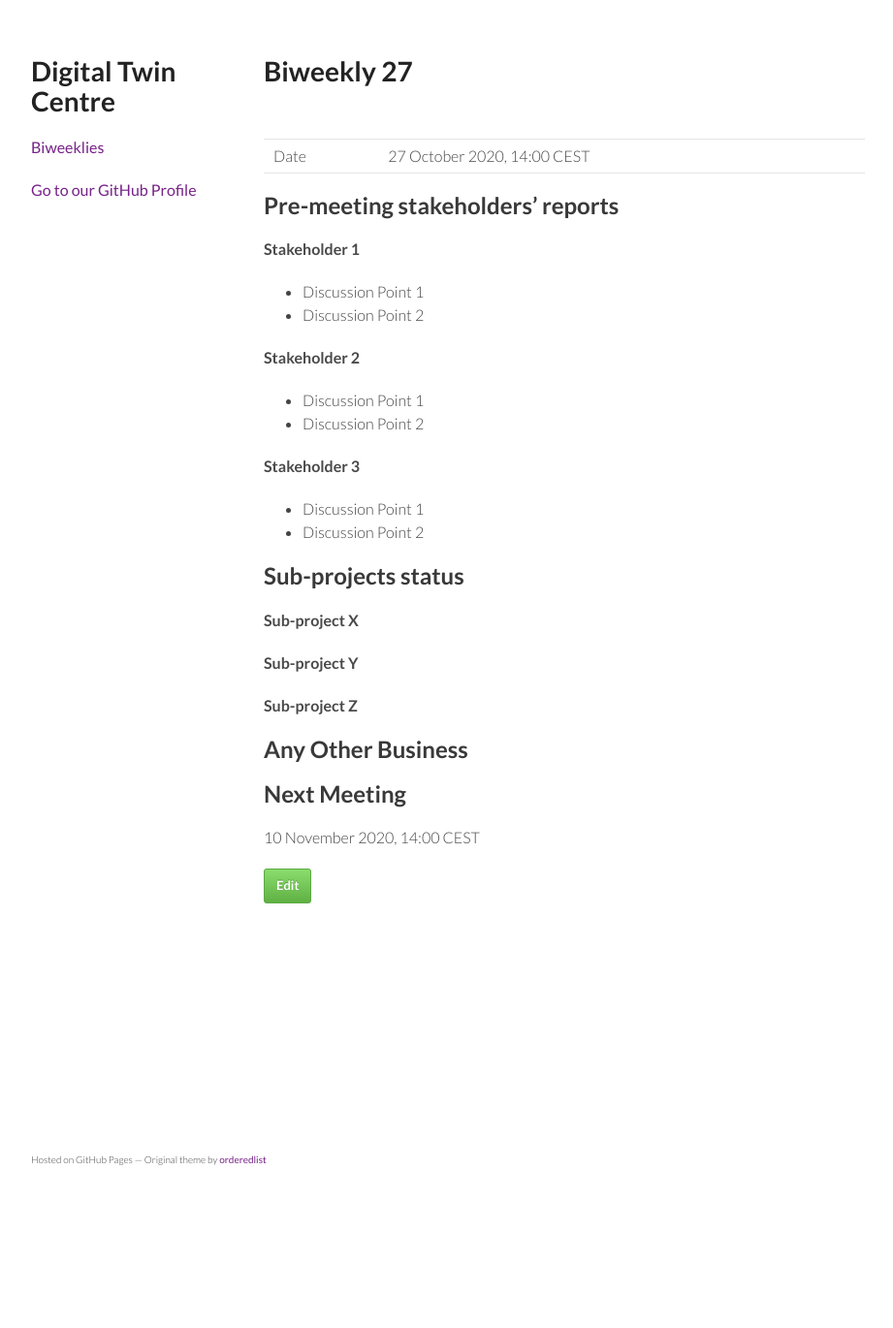
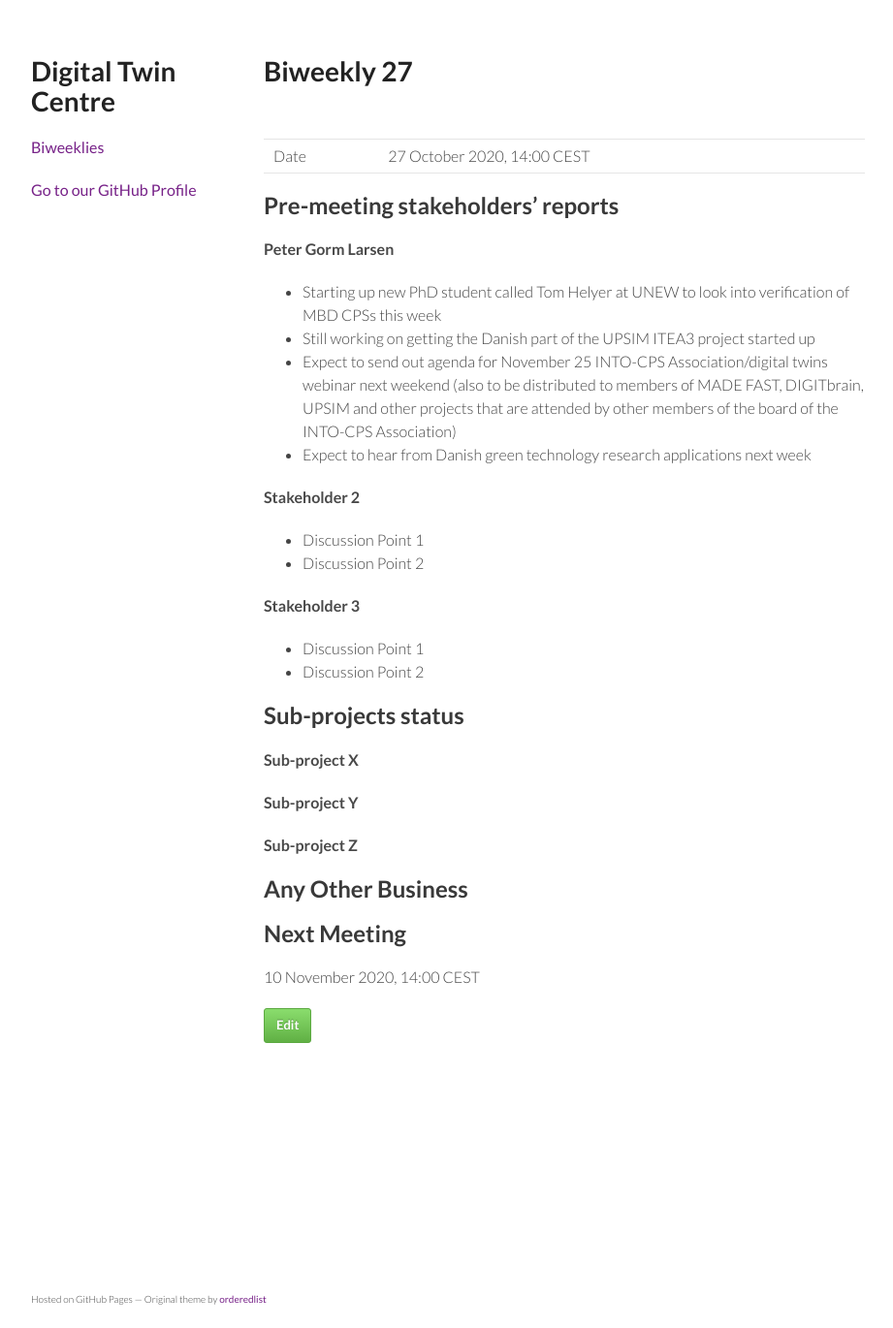
Before and after one commit to digitaltwincentre/digitaltwincentre.github.io, a Jekyll site: the page built from _biweeklies/Biweekly-27.md, in a window 1280 px wide. Shown: the whole page at 97% size, without its empty margins (178-1099 px from the left). Built offline with Jekyll 4.4.1, drawn with Linux system fonts in a browser that asks for light colours; nearby versions of some CDN libraries; before the commit the page ends 1226 px from its top, so only the background shows below that.

Commit message:
Update Biweekly-27.md

```diff
--- a/_biweeklies/Biweekly-27.md
+++ b/_biweeklies/Biweekly-27.md
@@ -20,9 +20,11 @@ date: 27 October 2020, 1400 CEST
 
 <!-- Please keep in mind that the minutes are publicly available.-->
 
-#### Stakeholder 1
-* Discussion Point 1
-* Discussion Point 2
+#### Peter Gorm Larsen
+* Starting up new PhD student called Tom Helyer at UNEW to look into verification of MBD CPSs this week
+* Still working on getting the Danish part of the UPSIM ITEA3 project started up
+* Expect to send out agenda for November 25 INTO-CPS Association/digital twins webinar next weekend (also to be distributed to members of MADE FAST, DIGITbrain, UPSIM and other projects that are attended by other members of the board of the INTO-CPS Association)
+* Expect to hear from Danish green technology research applications next week
 
 #### Stakeholder 2
 * Discussion Point 1
```
